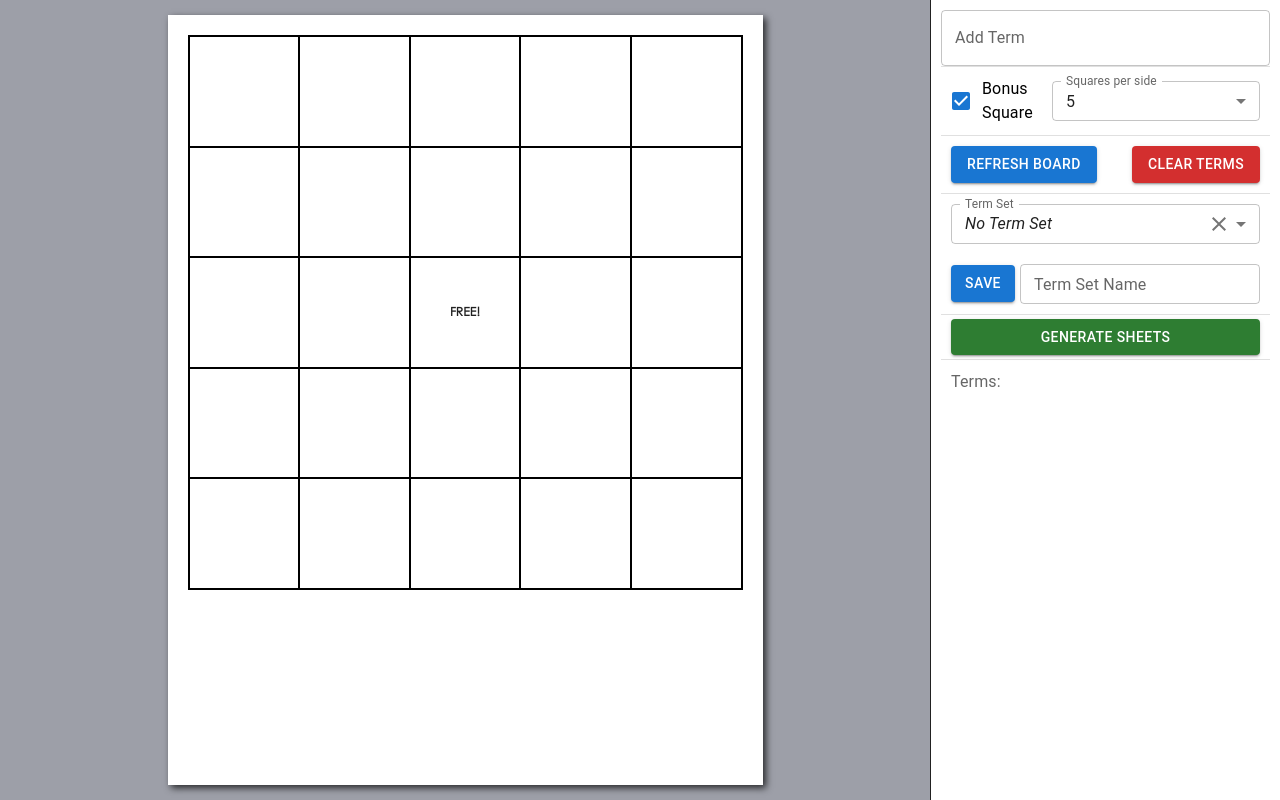
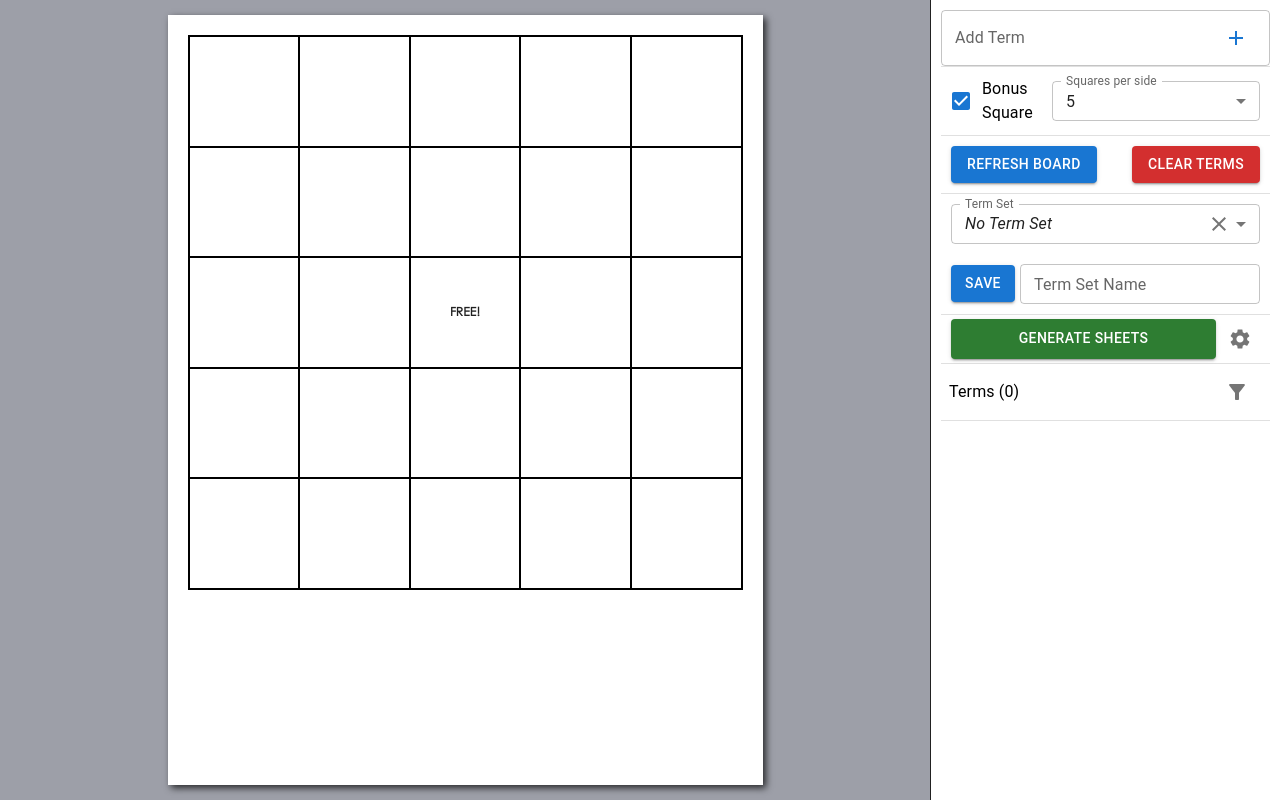
Before and after one commit to inregardstometal/Bingo-Frontend, a React (Create React App) app: page / in a window 1280 px wide. Built offline with nearby package versions, Linux system fonts and the light colour scheme.

Commit message:
Quality of life feautes

```diff
--- a/src/components/Bingo/BingoController.tsx
+++ b/src/components/Bingo/BingoController.tsx
@@ -14,8 +14,10 @@ import {
     InputLabel,
     Typography,
     Collapse,
+    InputAdornment,
+    Tooltip,
 } from "@mui/material";
-import { Close } from "@mui/icons-material";
+import { Close, Add, Settings } from "@mui/icons-material";
 import { useCallback, useEffect, useState } from "react";
 import { useBingoState, useTerms, PageFormats } from "./BingoState";
 import { generateSheets } from "./generateSheets";
@@ -23,6 +25,7 @@ import { createDocument } from "./createDocument";
 import { jsPDF } from "jspdf";
 import html2canvas from "html2canvas";
 import { getValue } from "@testing-library/user-event/dist/utils";
+import { TermList } from "./TermList";
 
 export const BingoController = (): JSX.Element => {
     const state = useBingoState();
@@ -40,9 +43,9 @@ export const BingoController = (): JSX.Element => {
         }
     }, [state.activeTermSet]);
 
-    const addTerm: React.FormEventHandler<HTMLFormElement> = useCallback(
-        (e) => {
-            e.preventDefault();
+    const addTerm = useCallback(
+        (e?: React.FormEvent<HTMLFormElement>) => {
+            e?.preventDefault();
             if (termField === "") return;
             state.addTerm(termField);
             setTermField("");
@@ -106,6 +109,17 @@ export const BingoController = (): JSX.Element => {
                     value={termField}
                     onChange={(e) => setTermField(e.target.value)}
                     label="Add Term"
+                    InputProps={{
+                        endAdornment: (
+                            <InputAdornment position="end">
+                                <Tooltip title="Add Term">
+                                    <IconButton onClick={() => addTerm()} color="primary">
+                                        <Add />
+                                    </IconButton>
+                                </Tooltip>
+                            </InputAdornment>
+                        ),
+                    }}
                 />
             </form>
             <Divider />
@@ -253,18 +267,33 @@ export const BingoController = (): JSX.Element => {
                     justifyContent: "flex-start",
                     padding: "0 10px",
                 }}
-                onMouseEnter={() => setOpen(true)}
-                onMouseLeave={() => setOpen(false)}
+            >
+                <Box
+                    sx={{
+                        width: "100%",
+                        display: "flex",
+                        flexDirection: "row",
+                        py: "4px",
+                    }}
                 >
                     <Button
-                    fullWidth
                         variant="contained"
                         color="success"
                         onClick={printSheets}
-                    sx={{ margin: "4px" }}
+                        sx={{ flexGrow: 1, mr: "4px" }}
                     >
                         Generate Sheets
                     </Button>
+                    <Tooltip title="Sheet Settings">
+                        <IconButton
+                            onClick={() => setOpen((prev) => !prev)}
+                            sx={{ aspectRatio: "1/1" }}
+                        >
+                            <Settings />
+                        </IconButton>
+                    </Tooltip>
+                </Box>
+
                 <Collapse in={open}>
                     <TextField
                         label="Bingo Name"
@@ -373,45 +402,7 @@ export const BingoController = (): JSX.Element => {
                 </Button> */}
             </Box>
             <Divider />
-
-            <List
-                dense
-                sx={{
-                    padding: "10px",
-                    minWidth: "0px",
-                    flexGrow: 1,
-                    overflowY: "auto",
-                    li: {
-                        padding: "10px",
-                        borderBottom: "1px solid",
-                        borderColor: "divider",
-                        whiteSpace: "nowrap",
-                        overflow: "hidden",
-                        textOverflow: "ellipsis",
-                        "&:first-of-type": {
-                            borderTop: "1px solid",
-                            borderColor: "divider",
-                        },
-                    },
-                }}
-            >
-                <Typography variant="body1" sx={{ color: "text.secondary" }}>
-                    Terms:
-                </Typography>
-                {terms.map((term) => (
-                    <ListItem
-                        title={term}
-                        key={term}
-                        secondaryAction={
-                            <IconButton onClick={() => state.removeTerm(term)} size="small">
-                                <Close />
-                            </IconButton>
-                        }
-                    >
-                        {term}
-                    </ListItem>
-                ))}
-            </List>
+            <TermList terms={terms} removeTerm={state.removeTerm} />
         </Box>
     );
 };
--- a/src/components/Bingo/BingoState.tsx
+++ b/src/components/Bingo/BingoState.tsx
@@ -292,7 +292,7 @@ export const useTerms = () => {
 
     nullCheck(state);
 
-    return Object.keys(state.terms);
+    return useMemo(() => Object.keys(state.terms), [state.terms]);
 };
 
 export const useFontScale = () => {
--- /dev/null
+++ b/src/components/Bingo/TermList.tsx
@@ -0,0 +1,119 @@
+import { Close, Filter, FilterAlt } from "@mui/icons-material";
+import {
+    IconButton,
+    InputAdornment,
+    List,
+    ListItem,
+    ListItemIcon,
+    ListSubheader,
+    TextField,
+    Tooltip,
+    Typography,
+} from "@mui/material";
+import { useEffect, useState } from "react";
+
+interface TermListProps {
+    terms: string[];
+    removeTerm: (term: string) => void;
+}
+
+export const TermList = ({ terms, removeTerm }: TermListProps): JSX.Element => {
+    const [filterActive, setFilterActive] = useState<boolean>(false);
+    const [filter, setFilter] = useState<string>("");
+    const [filteredTerms, setFilteredTerms] = useState<string[]>([]);
+
+    useEffect(() => {
+        if (filter !== "") {
+            setFilteredTerms(
+                terms.filter((term) => term.toLowerCase().includes(filter.toLowerCase()))
+            );
+        } else {
+            setFilteredTerms(terms);
+        }
+    }, [terms, filter]);
+
+    useEffect(() => {
+        if (!filterActive) setFilter("");
+    }, [filterActive]);
+
+    return (
+        <List
+            // dense
+            sx={{
+                position: "relative",
+                minWidth: "0px",
+                flexGrow: 1,
+                overflowY: "auto",
+                li: {
+                    padding: 1,
+                    borderBottom: "1px solid",
+                    borderColor: "divider",
+                    whiteSpace: "nowrap",
+                    overflow: "hidden",
+                    textOverflow: "ellipsis",
+                },
+            }}
+            subheader={
+                <ListItem
+                    sx={{
+                        display: "flex",
+                        justifyContent: "space-between",
+                        position: "sticky",
+                        top: 0,
+                        bgcolor: "white",
+                        zIndex: 2,
+                    }}
+                    secondaryAction={
+                        !filterActive && (
+                            <IconButton size="small" onClick={() => setFilterActive(true)}>
+                                <FilterAlt />
+                            </IconButton>
+                        )
+                    }
+                >
+                    {filterActive ? (
+                        <TextField
+                            size="small"
+                            fullWidth
+                            label={`Filter Terms (${filteredTerms.length})`}
+                            InputProps={{
+                                endAdornment: (
+                                    <InputAdornment position="end">
+                                        <Tooltip title="Filter Terms">
+                                            <IconButton
+                                                size="small"
+                                                onClick={() => setFilterActive(false)}
+                                            >
+                                                <Close />
+                                            </IconButton>
+                                        </Tooltip>
+                                    </InputAdornment>
+                                ),
+                            }}
+                            value={filter}
+                            onChange={(e) => setFilter(e.target.value)}
+                        />
+                    ) : (
+                        <Typography sx={{ height: "40px", lineHeight: "40px" }}>
+                            Terms {`(${terms.length})`}
+                        </Typography>
+                    )}
+                </ListItem>
+            }
+        >
+            {filteredTerms.map((term) => (
+                <ListItem
+                    title={term}
+                    key={term}
+                    secondaryAction={
+                        <IconButton onClick={() => removeTerm(term)} size="small">
+                            <Close />
+                        </IconButton>
+                    }
+                >
+                    {term}
+                </ListItem>
+            ))}
+        </List>
+    );
+};
```
Also changed, not shown: src/components/Bingo/Term.tsx (added, +46 -0 lines). Lines whose indentation alone changed are shown as unchanged.
